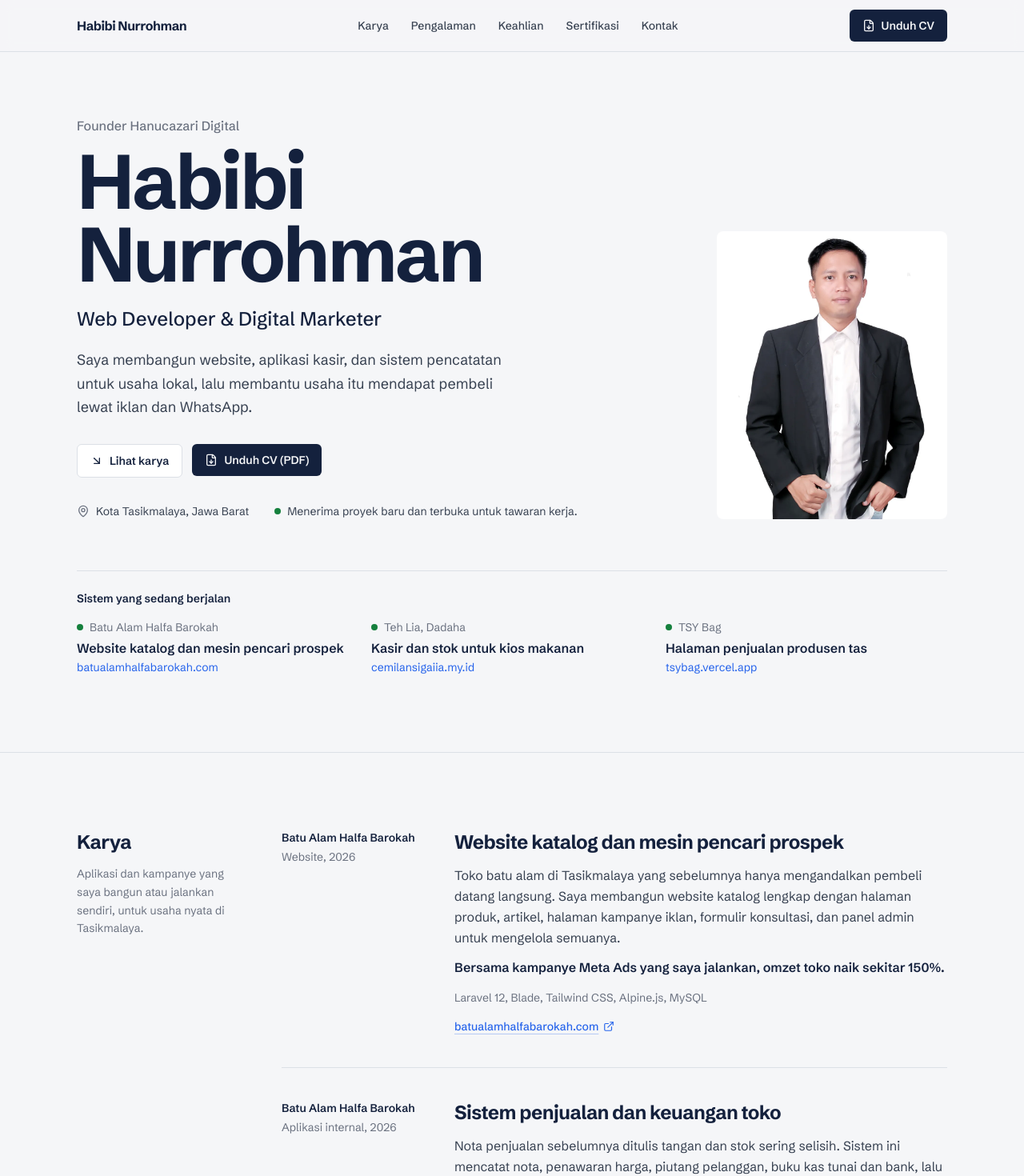
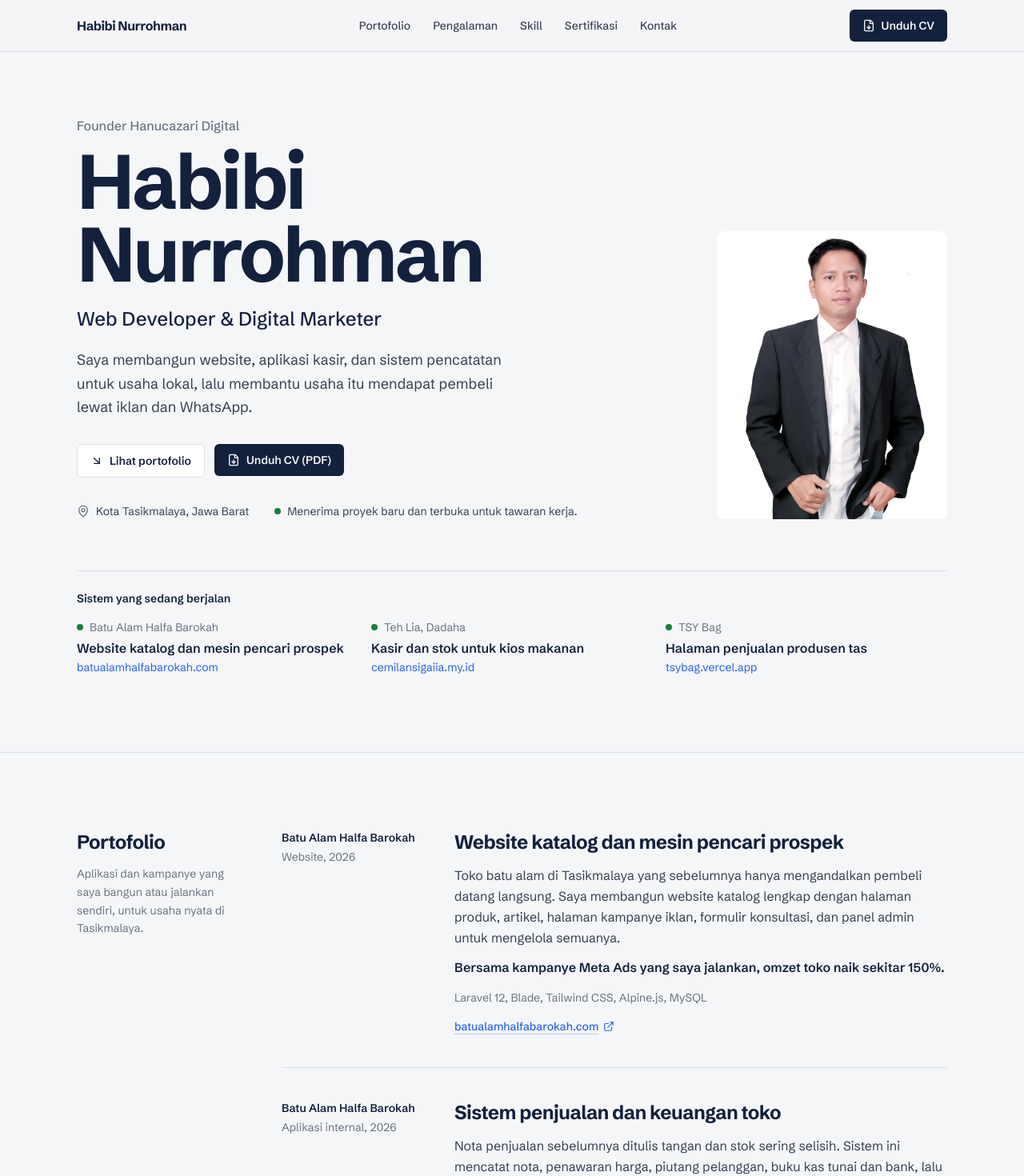
Before and after one commit to shafirahalyazahirah-tech/habibi-portofolio, a React (Vite) app: page / in a window 1280 px wide. Shown: the top 1470 px of the page at 80% size. Built offline with nearby package versions, Linux system fonts and the light colour scheme; the HTML template or start-up script is replaced by a standard one.

Commit message:
[antigravity] ubah label Karya menjadi Portofolio dan Keahlian menjadi Skill

```diff
--- a/index.html
+++ b/index.html
@@ -4,7 +4,7 @@
     <meta charset="UTF-8" />
     <meta name="viewport" content="width=device-width, initial-scale=1.0" />
     <title>Habibi Nurrohman | Web Developer & Digital Marketer, Founder Hanucazari Digital</title>
-    <meta name="description" content="Habibi Nurrohman membangun website, aplikasi kasir, dan sistem pencatatan untuk usaha lokal di Tasikmalaya, lalu membantu usaha itu mendapat pembeli lewat iklan dan WhatsApp. Lihat karya dan unduh CV." />
+    <meta name="description" content="Habibi Nurrohman membangun website, aplikasi kasir, dan sistem pencatatan untuk usaha lokal di Tasikmalaya, lalu membantu usaha itu mendapat pembeli lewat iklan dan WhatsApp. Lihat portofolio dan unduh CV." />
     <meta name="author" content="Habibi Nurrohman" />
     <meta name="theme-color" content="#14213d" />
     <link rel="canonical" href="https://habibi-nurrohman-portfolio.vercel.app/" />
--- a/src/components/Header.jsx
+++ b/src/components/Header.jsx
@@ -4,9 +4,9 @@ import { profile } from '../data/portfolioData';
 import DownloadCvButton from './DownloadCvButton';
 
 const sections = [
-  { id: 'karya', label: 'Karya' },
+  { id: 'portofolio', label: 'Portofolio' },
   { id: 'pengalaman', label: 'Pengalaman' },
-  { id: 'keahlian', label: 'Keahlian' },
+  { id: 'skill', label: 'Skill' },
   { id: 'sertifikasi', label: 'Sertifikasi' },
   { id: 'kontak', label: 'Kontak' },
 ];
--- a/src/components/Hero.jsx
+++ b/src/components/Hero.jsx
@@ -19,9 +19,9 @@ export default function Hero() {
           <p className="mt-5 max-w-[34rem] text-lg leading-relaxed">{profile.intro}</p>
 
           <div className="mt-8 flex flex-wrap items-start gap-3">
-            <a href="#karya" className="btn-secondary">
+            <a href="#portofolio" className="btn-secondary">
               <ArrowDownRight className="size-4" aria-hidden="true" />
-              Lihat karya
+              Lihat portofolio
             </a>
             <DownloadCvButton />
           </div>
--- a/src/components/Skills.jsx
+++ b/src/components/Skills.jsx
@@ -4,7 +4,7 @@ import Section from './Section';
 
 export default function Skills() {
   return (
-    <Section id="keahlian" title="Keahlian" intro="Yang saya pakai sehari-hari, bukan sekadar pernah dicoba.">
+    <Section id="skill" title="Skill" intro="Yang saya pakai sehari-hari, bukan sekadar pernah dicoba.">
       <div className="grid gap-x-10 gap-y-10 sm:grid-cols-2">
         {skills.map((s) => (
           <div key={s.id}>
--- a/src/components/Work.jsx
+++ b/src/components/Work.jsx
@@ -5,8 +5,8 @@ import Section from './Section';
 export default function Work() {
   return (
     <Section
-      id="karya"
-      title="Karya"
+      id="portofolio"
+      title="Portofolio"
       intro="Aplikasi dan kampanye yang saya bangun atau jalankan sendiri, untuk usaha nyata di Tasikmalaya."
     >
       <ol className="divide-y divide-rule">
```
